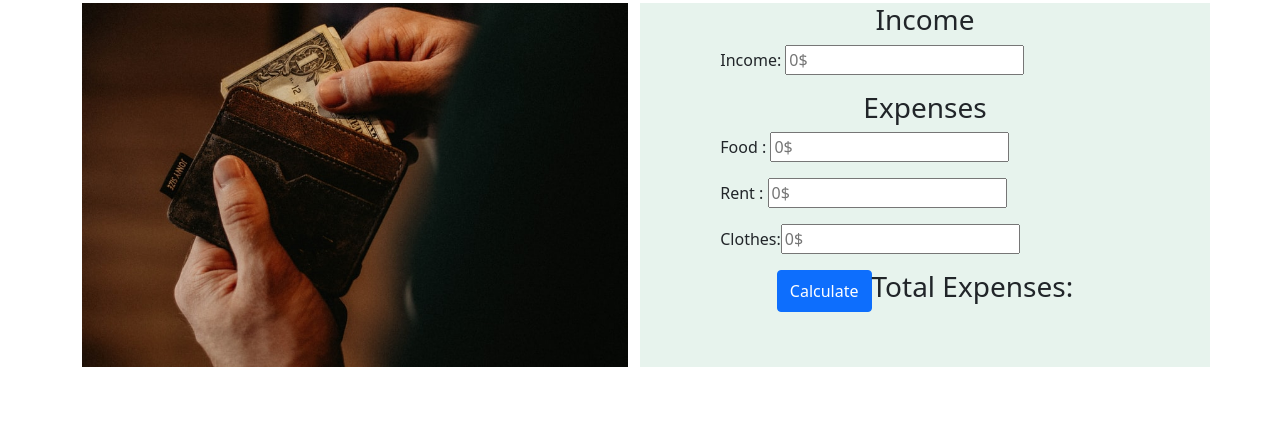
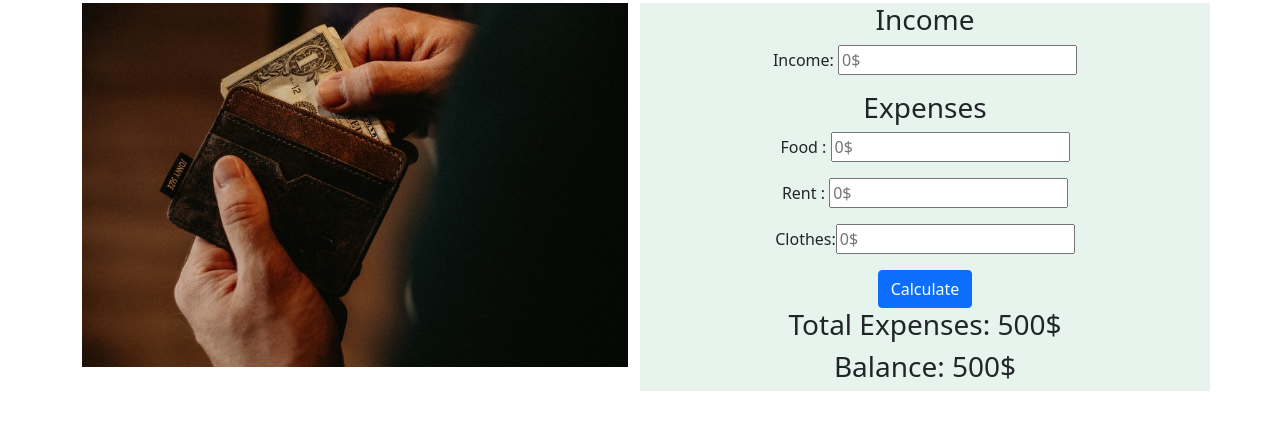
Before and after one commit to RohanSha05/money-master, a plain HTML site: page index.html in a window 1280 px wide. Shown: the part 53-482 px from the top of the page. Drawn offline with nearby package versions, Linux system fonts and the light colour scheme.

Commit message:
secnd-commit

```diff
--- a/index.html
+++ b/index.html
@@ -19,23 +19,24 @@
                 <img class="w-100" src="img/photo1.jpg" alt="">
             </div>
 
-            <div class="col-6 d-flex justify-content-center bg-success text-dark bg-opacity-10">
-                <div class=" w-75">
-                    <h3 class="text-center">Income</h3>
-                    <p>Income: <input type="text" placeholder="0$"></p>
-                    <h3 class="text-center">Expenses</h3>
-                    <p>Food : <input type="text" placeholder="0$"></p>
-                    <p>Rent : <input type="text" placeholder="0$"></p>
-                    <p>Clothes:<input class="position-sticky" type="text" placeholder="0$"></p>
-                    <div class=" d-flex justify-content-center">
-                        <button type="button" class="btn btn-primary">Calculate</button>
-                        <div>
-                            <h3>Total Expenses:</h3>
-                        </div>
+            <div class="col-6 bg-success text-dark bg-opacity-10">
+                <div class=" d-flex justify-content-center">
+                    <div class=" w-75">
+                        <h3 class="text-center">Income</h3>
+                        <p class="text-center">Income: <input type="text" placeholder="0$"></p>
+                        <h3 class="text-center">Expenses</h3>
+                        <p class="text-center">Food : <input type="text" placeholder="0$"></p>
+                        <p class="text-center">Rent : <input type="text" placeholder="0$"></p>
+                        <p class="text-center">Clothes:<input class="position-sticky" type="text" placeholder="0$"></p>
+
                     </div>
                 </div>
+                <div class=" d-flex justify-content-center">
+                    <button type="button" class="btn btn-primary">Calculate</button>
+                </div>
+                <h3 class="text-center">Total Expenses: 500$</h3>
+                <h3 class="text-center">Balance: 500$</h3>
             </div>
-
         </div>
     </div>
     <!-- Java Script  -->
```
